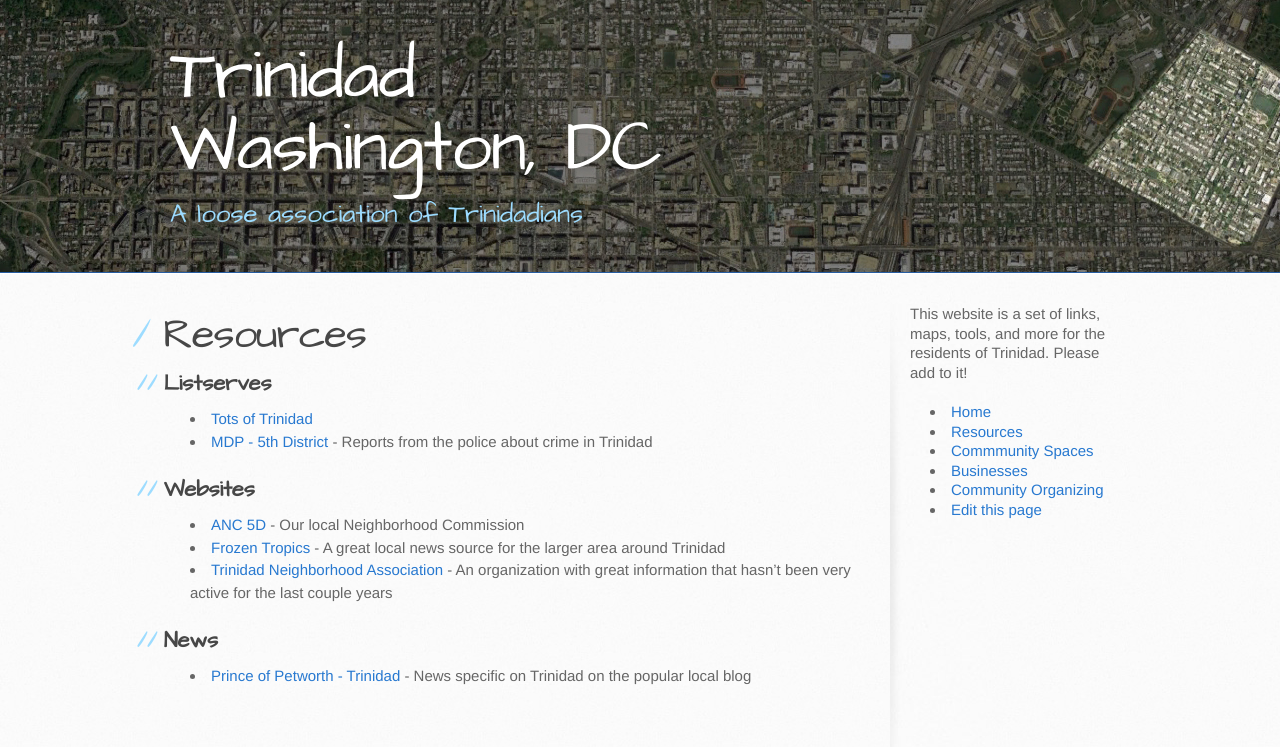
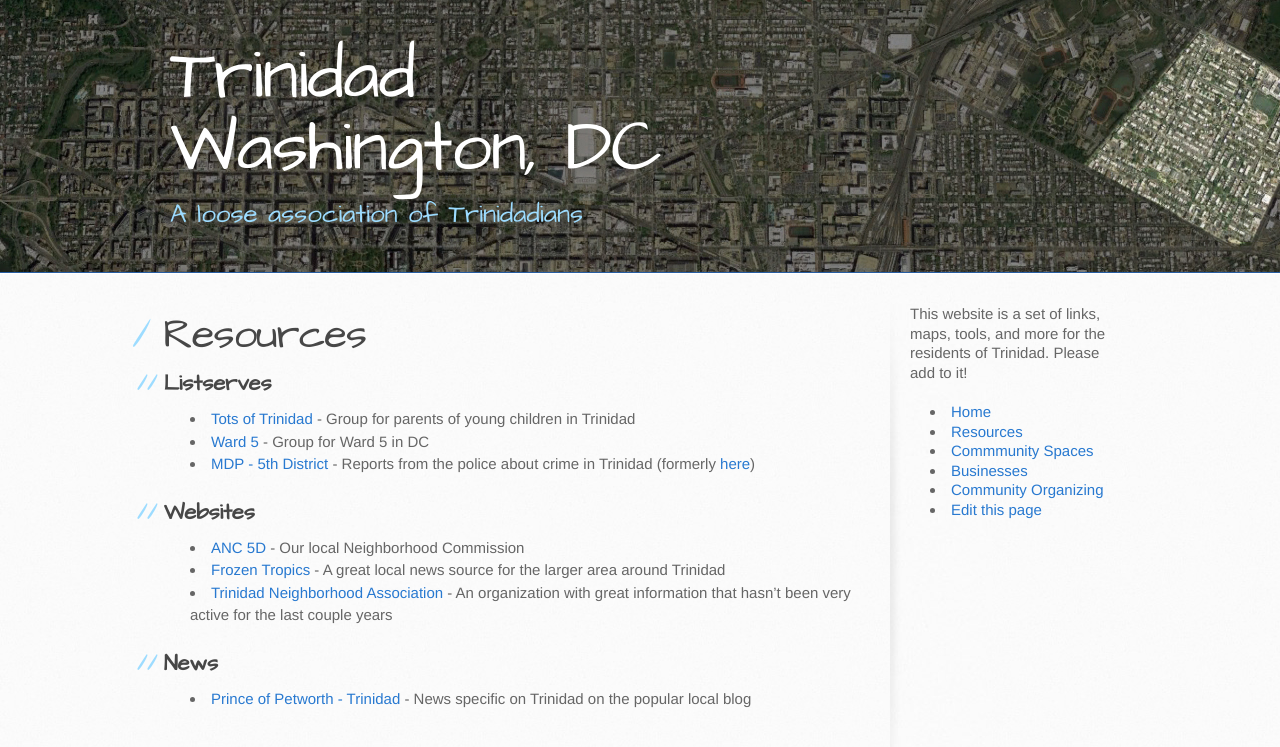
Before and after one commit to gbinal/tobago, a Jekyll site: the page built from resources.md, in a window 1280 px wide. Shown: the top 747 px of the page. Built offline with Jekyll 4.4.1, drawn with Linux system fonts in a browser that asks for light colours.

Commit message:
adding links

```diff
--- a/resources.md
+++ b/resources.md
@@ -7,8 +7,9 @@ published: true
 
 ## Listserves
 
-* [Tots of Trinidad](https://groups.google.com/forum/?nomobile=true#!forum/tots-of-trinidad-dc)
-* [MDP - 5th District](https://groups.yahoo.com/group/MPD-5D) - Reports from the police about crime in Trinidad
+* [Tots of Trinidad](https://groups.google.com/forum/?nomobile=true#!forum/tots-of-trinidad-dc) - Group for parents of young children in Trinidad
+* [Ward 5](https://groups.google.com/forum/#!forum/wardfive) - Group for Ward 5 in DC
+* [MDP - 5th District](https://groups.google.com/forum/#!forum/official-mpd-5d) - Reports from the police about crime in Trinidad _(formerly [here](https://groups.yahoo.com/group/MPD-5D))_
 
 
 ## Websites
```
